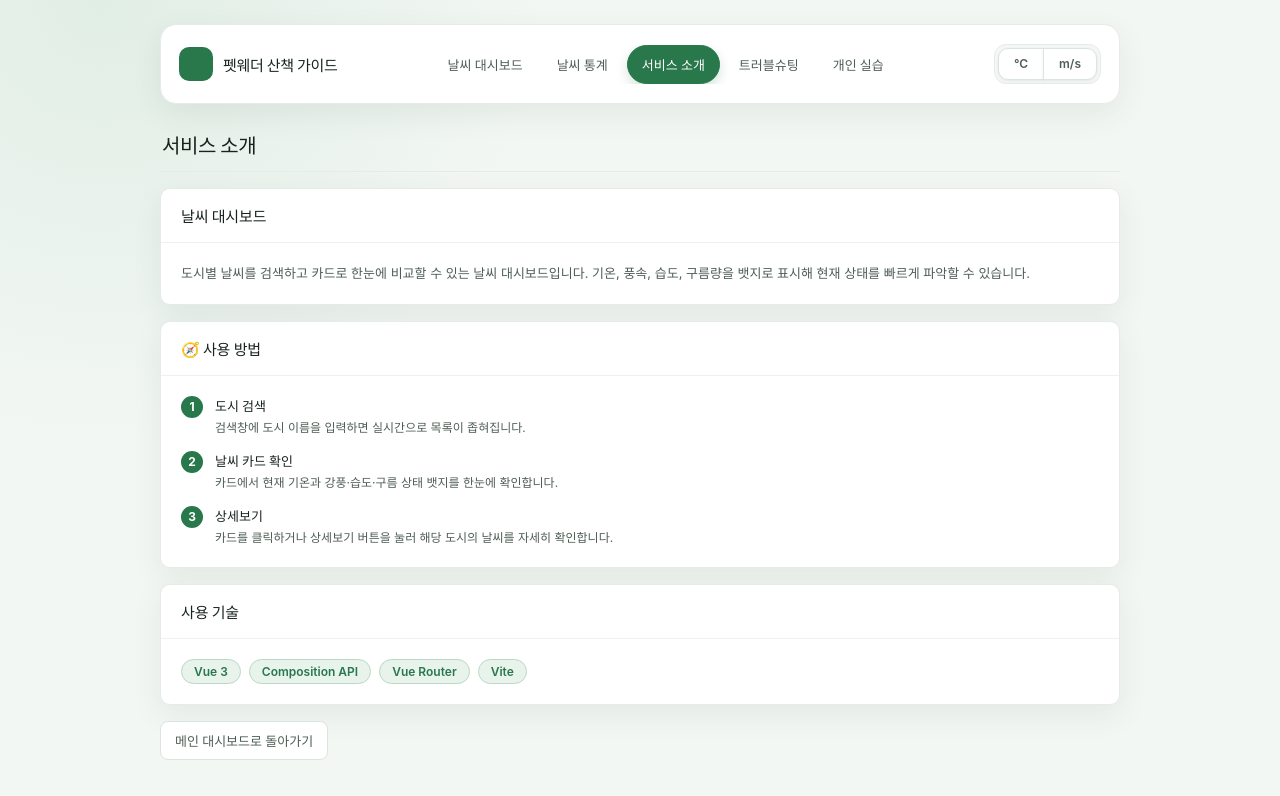
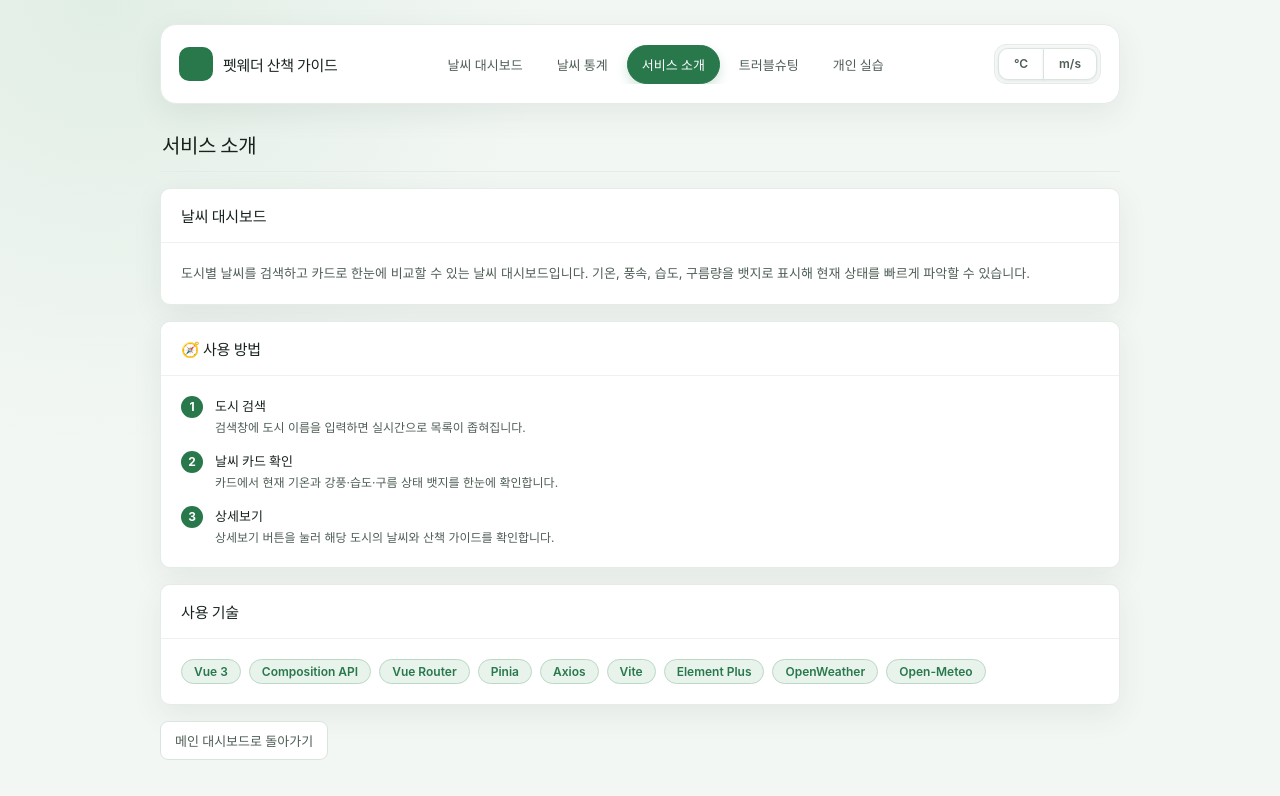
Before and after one commit to InwooLeeme/skala-vue, a Vue app: page /about in a window 1280 px wide. Shown: the top 796 px of the page. Built offline with nearby package versions, Linux system fonts and the light colour scheme.

Commit message:
feat: 서비스 소개에 프로젝트 기술 스택 추가

```diff
--- a/src/views/WeatherAboutView.vue
+++ b/src/views/WeatherAboutView.vue
@@ -1,14 +1,30 @@
 <script setup>
-import { RouterLink } from 'vue-router';
-import BaseDashboardCard from '@/components/exercise/BaseDashboardCard.vue';
+import { RouterLink } from 'vue-router'
+import BaseDashboardCard from '@/components/exercise/BaseDashboardCard.vue'
 
 const steps = [
   { title: '도시 검색', desc: '검색창에 도시 이름을 입력하면 실시간으로 목록이 좁혀집니다.' },
-  { title: '날씨 카드 확인', desc: '카드에서 현재 기온과 강풍·습도·구름 상태 뱃지를 한눈에 확인합니다.' },
-  { title: '상세보기', desc: '카드를 클릭하거나 상세보기 버튼을 눌러 해당 도시의 날씨를 자세히 확인합니다.' },
-];
+  {
+    title: '날씨 카드 확인',
+    desc: '카드에서 현재 기온과 강풍·습도·구름 상태 뱃지를 한눈에 확인합니다.',
+  },
+  {
+    title: '상세보기',
+    desc: '상세보기 버튼을 눌러 해당 도시의 날씨와 산책 가이드를 확인합니다.',
+  },
+]
 
-const stack = ['Vue 3', 'Composition API', 'Vue Router', 'Vite'];
+const stack = [
+  'Vue 3',
+  'Composition API',
+  'Vue Router',
+  'Pinia',
+  'Axios',
+  'Vite',
+  'Element Plus',
+  'OpenWeather',
+  'Open-Meteo',
+]
 </script>
 
 <template>
@@ -17,8 +33,8 @@ const stack = ['Vue 3', 'Composition API', 'Vue Router', 'Vite'];
 
     <BaseDashboardCard title="날씨 대시보드">
       <p class="intro">
-        도시별 날씨를 검색하고 카드로 한눈에 비교할 수 있는 날씨 대시보드입니다.
-        기온, 풍속, 습도, 구름량을 뱃지로 표시해 현재 상태를 빠르게 파악할 수 있습니다.
+        도시별 날씨를 검색하고 카드로 한눈에 비교할 수 있는 날씨 대시보드입니다. 기온, 풍속, 습도,
+        구름량을 뱃지로 표시해 현재 상태를 빠르게 파악할 수 있습니다.
       </p>
     </BaseDashboardCard>
 
```
